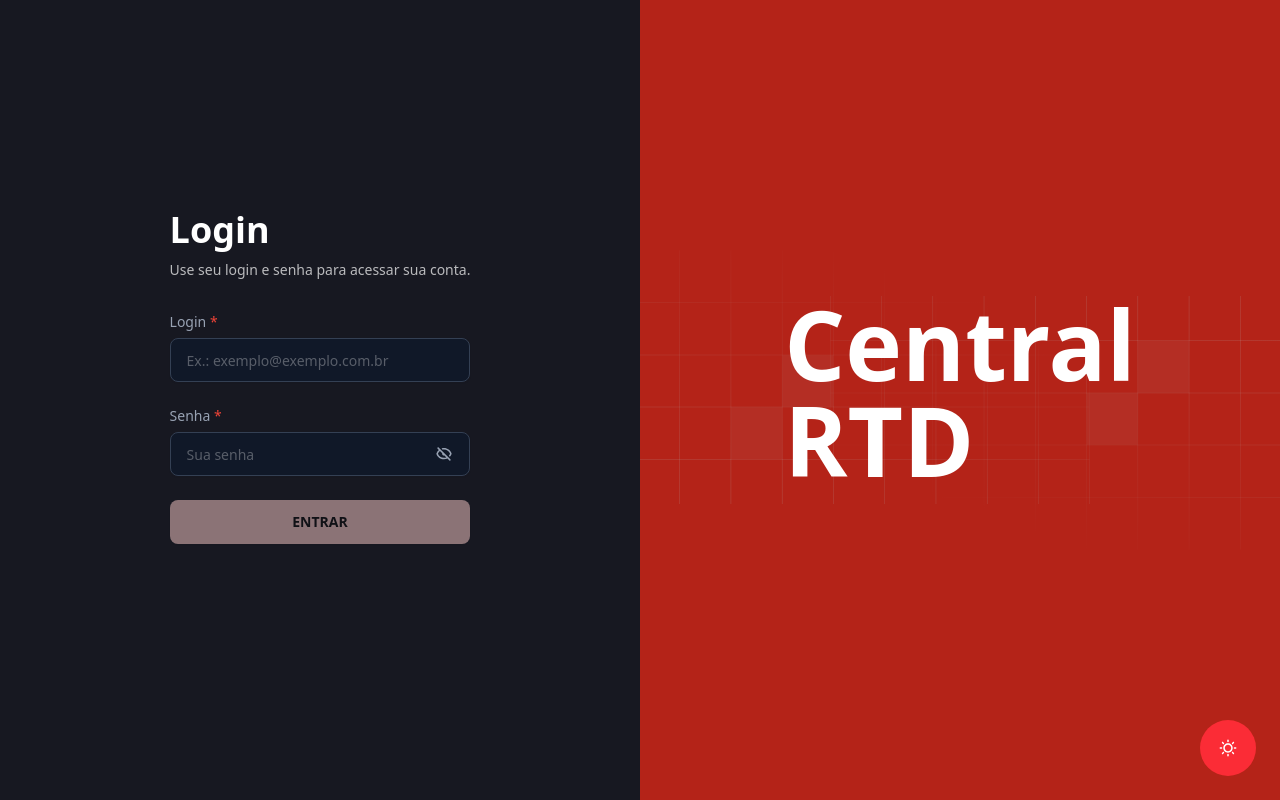
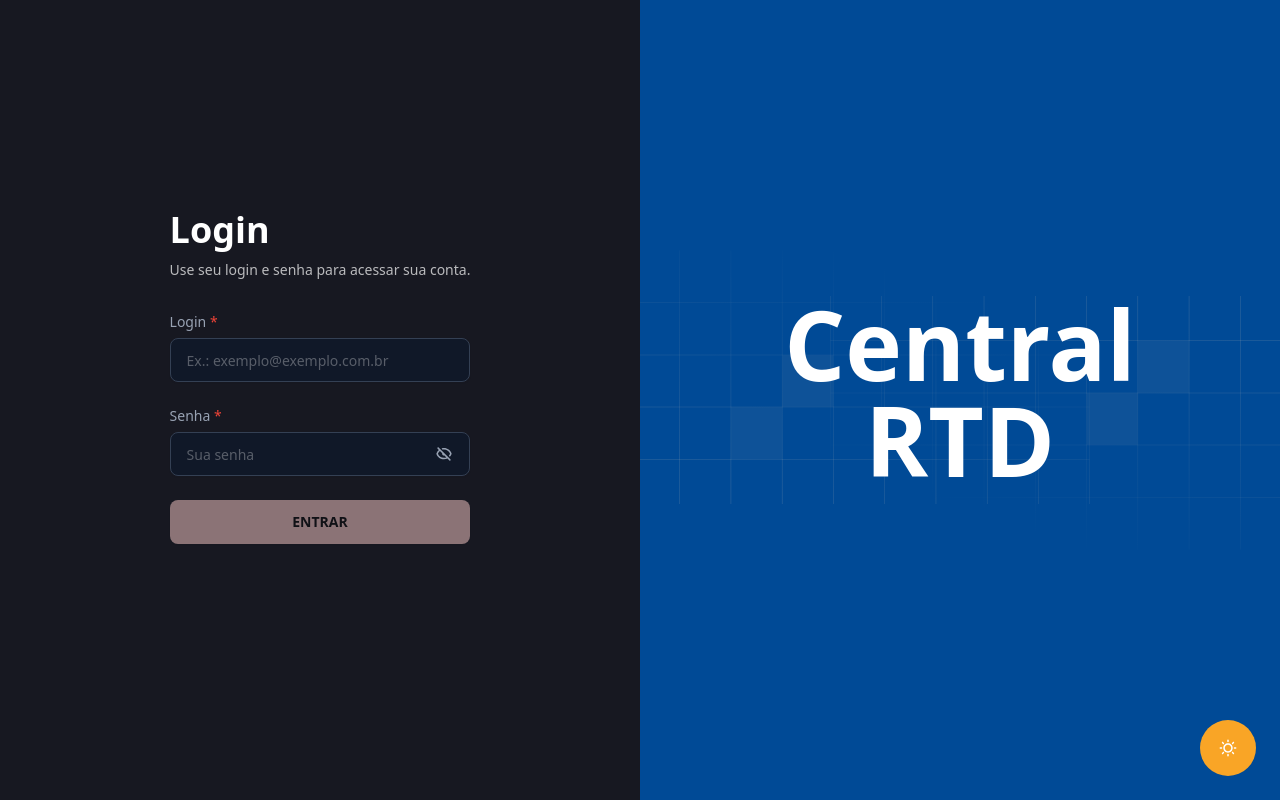
Before and after one commit to grupototalsistemas/central_rtd_app, a Next.js app: page /signin in a window 1280 px wide. Built offline with nearby package versions, Linux system fonts and the light colour scheme; no server answers.

Commit message:
feat: update layout styles and add new color variables for theme customization

```diff
--- a/src/app/(public)/(auth)/layout.tsx
+++ b/src/app/(public)/(auth)/layout.tsx
@@ -21,12 +21,14 @@ export default function AuthLayout({
       <ThemeProvider>
         <div className="relative flex h-screen w-full flex-col justify-center sm:p-0 lg:flex-row dark:bg-gray-900">
           {children}
-          <div className="hidden h-full w-full items-center bg-[var(--cor-button-hover)] lg:grid lg:w-1/2">
+          <div className="hidden h-full w-full items-center bg-[#004a96] lg:grid lg:w-1/2">
             <div className="relative z-1 flex items-center justify-center">
               <GridShape />
               <div className="flex max-w-xs flex-col items-center">
                 <Link href="/" className="mb-4 block">
-                  <h1 className="text-8xl font-bold text-white">Central RTD</h1>
+                  <h1 className="text-center text-8xl font-bold text-white">
+                    Central RTD
+                  </h1>
                 </Link>
               </div>
             </div>
--- a/src/app/globals.css
+++ b/src/app/globals.css
@@ -167,6 +167,10 @@
   --receita: #d92d20;
   --despesa: #fb2c36;
   --deposito-previo: #344054;
+
+  --central-amarelo: #f9a526;
+  --central-hover-amarelo: #c4895a;
+  --central-azul: #004a96;
 
   --shadow-theme-md:
     0px 4px 8px -2px rgba(16, 24, 40, 0.1),
--- a/src/components/common/ThemeTogglerTwo.tsx
+++ b/src/components/common/ThemeTogglerTwo.tsx
@@ -6,7 +6,7 @@ export default function ThemeTogglerTwo() {
   return (
     <button
       onClick={toggleTheme}
-      className="inline-flex size-14 items-center justify-center rounded-full bg-red-500 text-white transition-colors hover:bg-red-600"
+      className="inline-flex size-14 items-center justify-center rounded-full bg-(--central-amarelo) text-white transition-colors hover:bg-(--central-hover-amarelo)"
     >
       <svg
         className="hidden dark:block"
```
